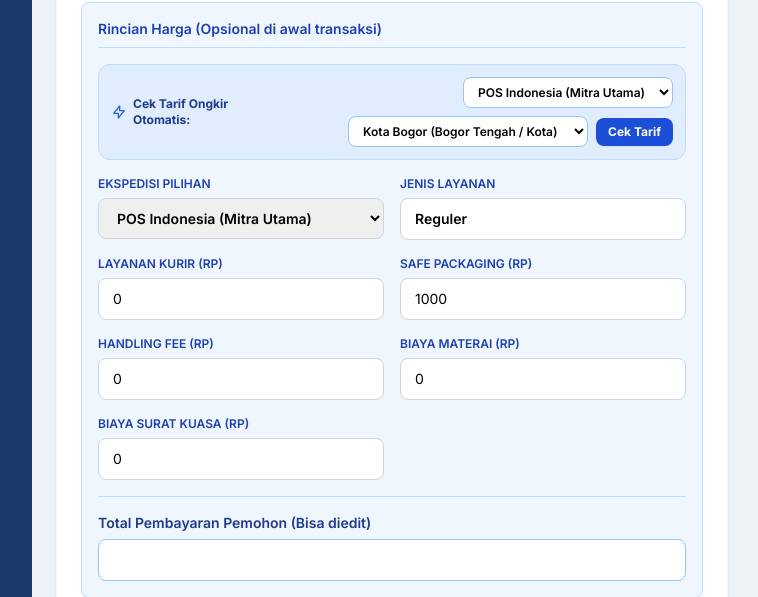
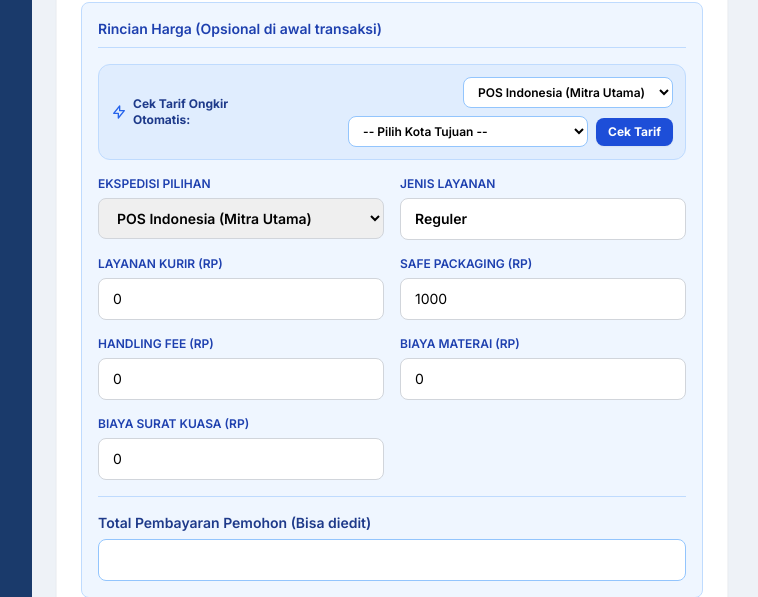
Before and after one commit to Dakim777/KPRI-PORTAL-WEB-IMIGRASI-KELAS-1-NON-TPI-BOGOR, a Laravel app: page /paspor/create in a window 1280 px wide. Shown: the part 831-1428 px from the top of the page, without its empty margins (208-966 px from the left). Run offline with Laravel 12, Linux system fonts and the light colour scheme; a user stored in the database is signed in; data comes from the database, SQL or seed files in the repository; data that the repository does not hold is empty; some libraries are stand-ins or nearby versions.

Commit message:
feat: tambahkan opsi tujuan kosong & validasi Cek Ongkir untuk pengujian BB-030b

```diff
--- a/resources/views/paspor/create.blade.php
+++ b/resources/views/paspor/create.blade.php
@@ -113,14 +113,15 @@
                             <option value="ide">ID Express</option>
                         </select>
                         <select id="rajaongkir_destination" class="border border-blue-300 rounded-lg px-2.5 py-1.5 text-xs max-w-[240px] bg-white font-semibold focus:ring-2 focus:ring-blue-500 truncate">
+                            <option value="">-- Pilih Kota Tujuan --</option>
                             @if(isset($daftarKota) && is_array($daftarKota))
                                 @foreach($daftarKota as $kota)
-                                    <option value="{{ $kota['city_id'] }}" {{ $kota['city_id'] == '149' ? 'selected' : '' }}>
+                                    <option value="{{ $kota['city_id'] }}">
                                         {{ $kota['city_name'] }}
                                     </option>
                                 @endforeach
                             @else
-                                <option value="149" selected>Kota Bogor (Jawa Barat)</option>
+                                <option value="149">Kota Bogor (Jawa Barat)</option>
                                 <option value="80">Kabupaten Bogor (Jawa Barat)</option>
                                 <option value="114">Kota Depok (Jawa Barat)</option>
                                 <option value="152">Kota Jakarta Pusat (DKI Jakarta)</option>
@@ -302,7 +303,20 @@ document.addEventListener('DOMContentLoaded', function() {
 });
 
 function autoCekOngkir(e) {
-    const dest = document.getElementById('rajaongkir_destination').value || '149';
+    const dest = document.getElementById('rajaongkir_destination').value;
+    if (!dest) {
+        if (typeof Swal !== 'undefined') {
+            Swal.fire({
+                icon: 'warning',
+                title: 'Tujuan Kosong',
+                text: 'Silakan pilih kota tujuan pengiriman terlebih dahulu!',
+                confirmButtonColor: '#1d4ed8'
+            });
+        } else {
+            alert('Silakan pilih kota tujuan pengiriman terlebih dahulu!');
+        }
+        return;
+    }
     const courier = document.getElementById('rajaongkir_courier').value || 'pos';
     const btn = e.currentTarget || e.target;
     const oldText = btn.innerHTML;
```
